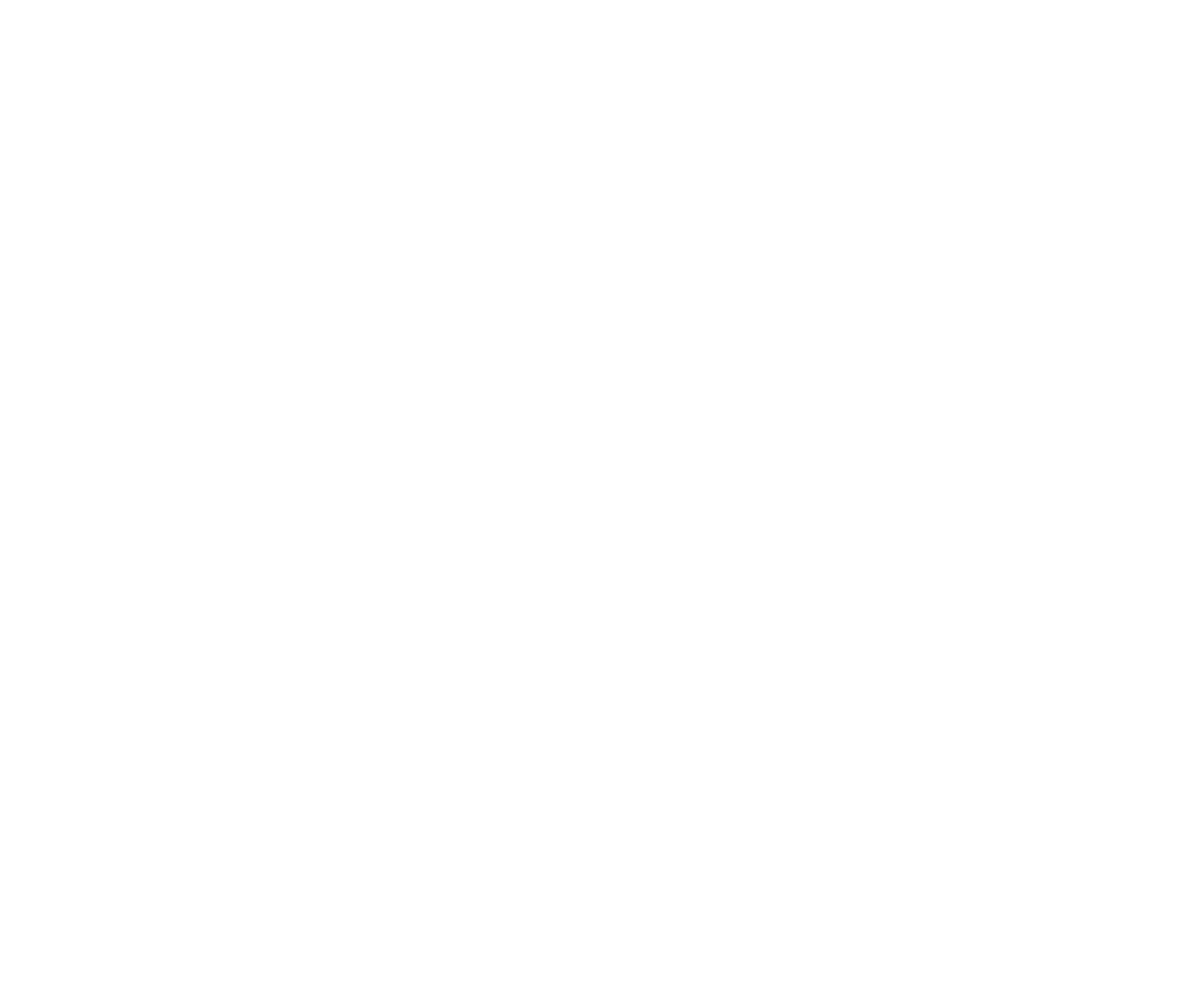
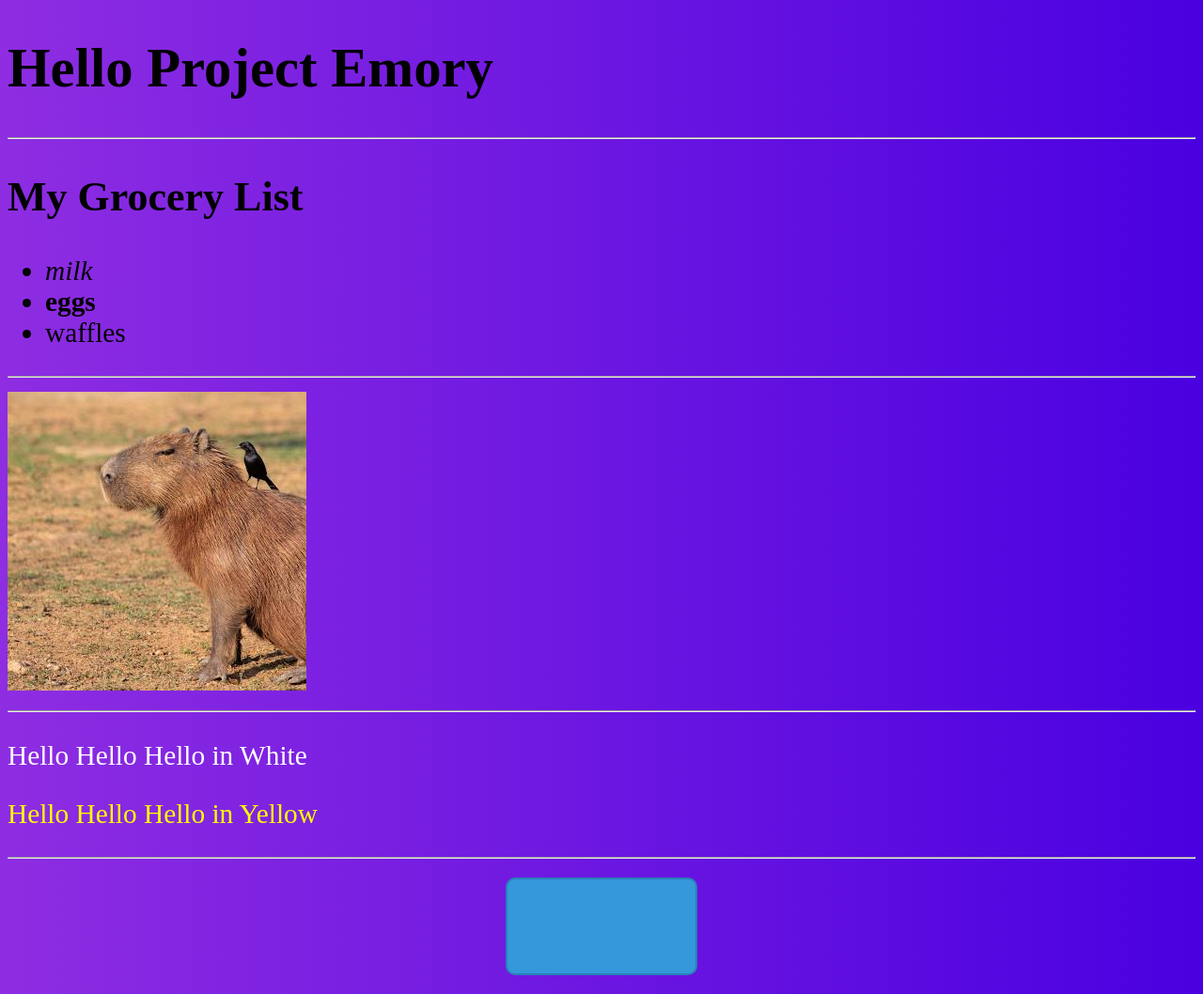
Before and after one commit to PROJECT-Emory-2023/practice-frontend, a plain HTML site: page practice.html in a window 1280 px wide. Shown: the whole page at 94% size. Before the commit the page ends 800 px from the top, so only its background shows below. Drawn offline with Linux system fonts and the light colour scheme.

Commit message:
Demo for HTML/CSS/JS

```diff
--- /dev/null
+++ b/main.css
@@ -0,0 +1,27 @@
+body{
+    background-image: linear-gradient(to right, #8e2de2, #4a00e0);
+}
+html{
+    font-size: 22pt;
+}
+
+.white{
+    color: white
+}
+
+#yellow{
+    color: yellow
+}
+
+.box {
+    width: 200px; /* Width of the box */
+    height: 100px; /* Height of the box */
+    background-color: #3498db; /* Background color */
+    color: #fff; /* Text color */
+    text-align: center; /* Center-align text */
+    line-height: 100px; /* Vertically center text */
+    font-size: 18px; /* Font size */
+    border: 2px solid #2980b9; /* Border */
+    border-radius: 10px; /* Border radius to round corners */
+    margin: 20px auto; /* Center the box horizontally with margin */
+}
--- a/practice.html
+++ b/practice.html
@@ -1,11 +1,35 @@
 <!DOCTYPE html>
+<html lang="en">
+<head>
+    <meta charset="UTF-8">
+    <meta name="viewport" content="width=device-width, initial-scale=1.0">
+    <title>Project Emory Demo</title>
+    <meta name ="author" content = "Aayam Kc">
+    <meta name = "description" content = "This page contains all of the things I am learning how to
+    create as I learn HTML">
+    <link rel="icon" href = "img/logo.png" type = "image/x">
+    <link rel = "stylesheet" href = "main.css" type="text/css">
+    <script src="script.js"></script>
 
-<!-- this is a practice document - update with new info as exercises come up -->
+</head>
+<body>
 
-<head>
-    <!-- stylesheets, titles, and other metadata goes here -->
-</head>
+    <h1>Hello Project Emory</h1>
+    <div></div>
+    <hr>
+    <h2>My Grocery List</h2>
+    <ul>
+        <li> <em>milk</em>
+        <li> <strong>eggs</strong>
+        <li> waffles
+        </ul>
+    <hr>
+    <img src="img/capy.jpeg" alt="CAPYBARA YAY" title = "look how cute this capybara is">
+    <hr>
+    <p class = "white">Hello Hello Hello in White</p>
+    <p class = "white" id = "yellow" >Hello Hello Hello in Yellow</p>
+    <hr>
+    <div id="interactive-box" class="box"></div>
 
-<body>
-    <!-- displayed webpage content goes here -->
 </body>
+</html>
--- /dev/null
+++ b/script.js
@@ -0,0 +1,12 @@
+document.addEventListener("DOMContentLoaded", function () {
+
+// Select the div element by its id
+const interactiveBox = document.getElementById("interactive-box");
+
+// Add a click event listener
+interactiveBox.addEventListener("click", function () {
+  // Display a prompt when the div is clicked
+  alert("You have clicked the button!");
+});
+// Your JavaScript code here
+});
```
Also changed, not shown: img/capy.jpeg (added), img/logo.png (added).
